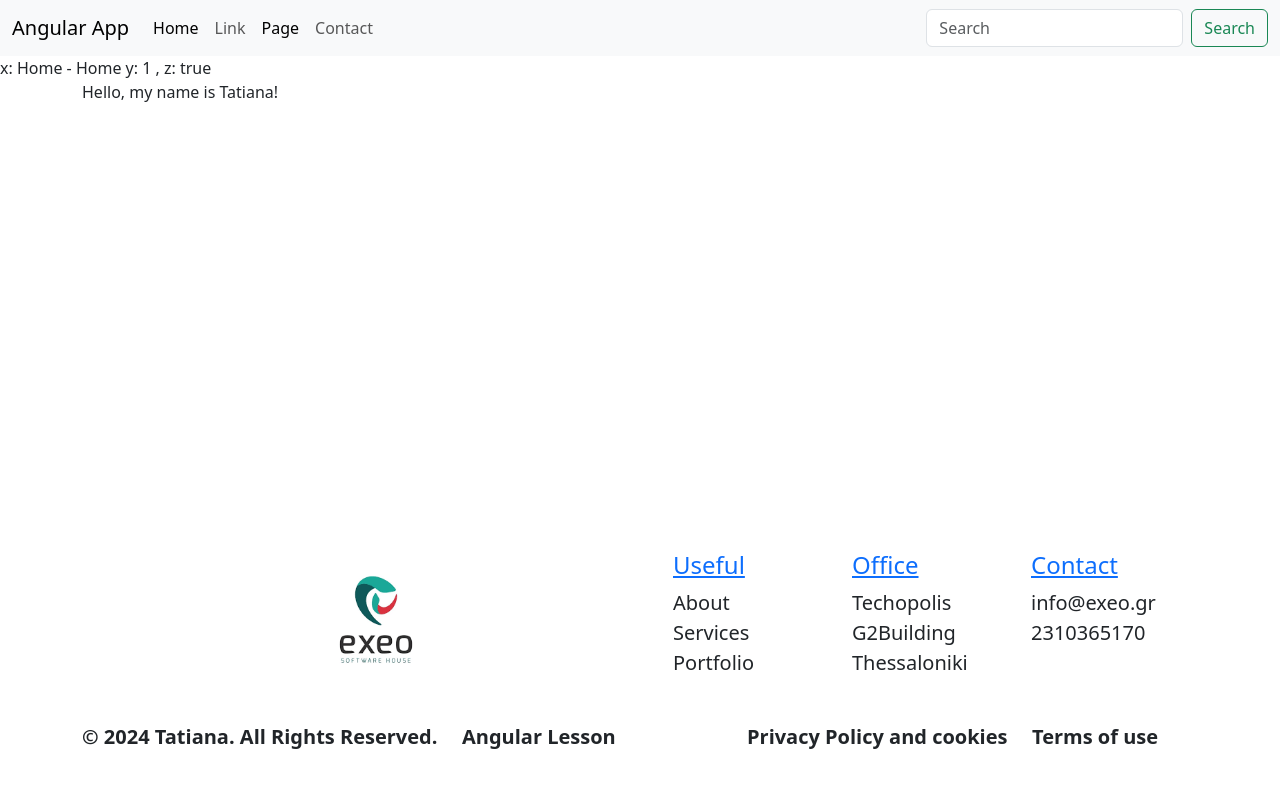
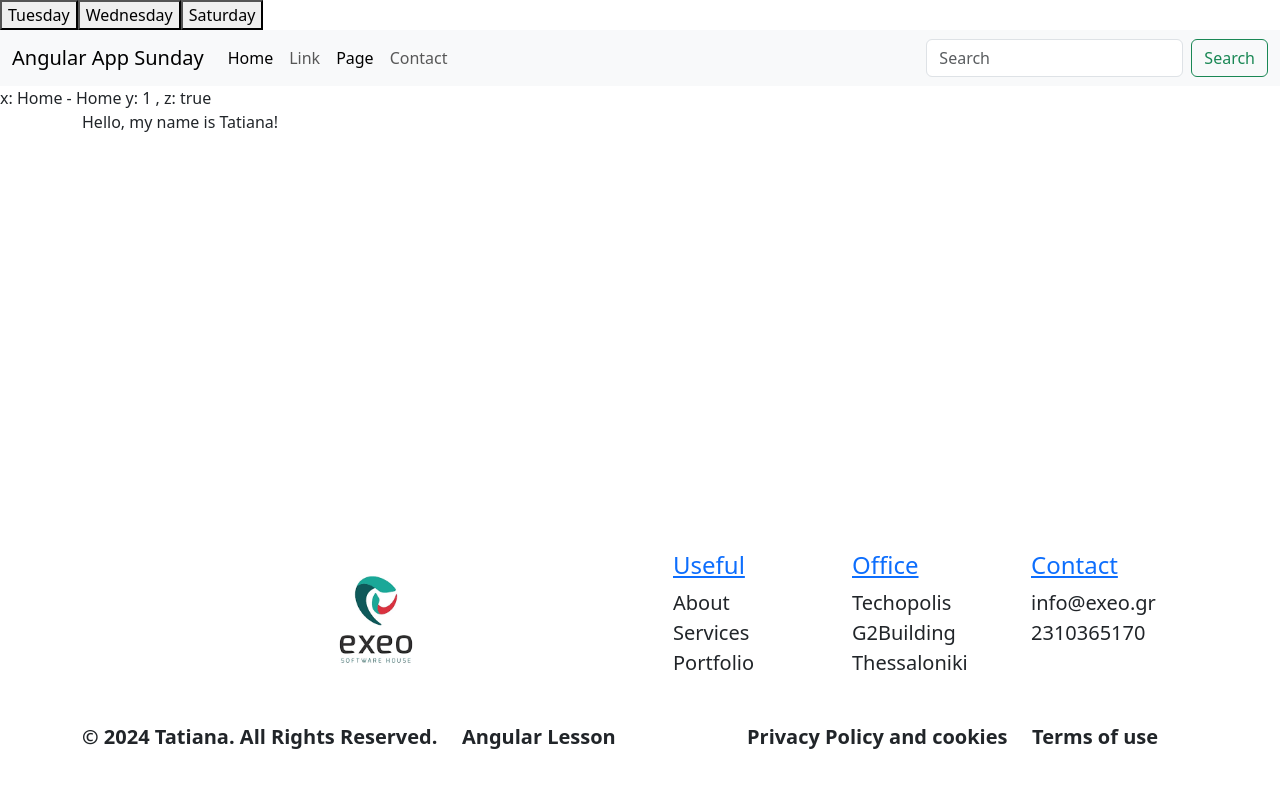
Before and after one commit to tatkrok/angular, an Angular app: page / in a window 1280 px wide. Shown: the top 788 px of the page. Built offline with nearby package versions, Linux system fonts and the light colour scheme.

Commit message:
init hooks

```diff
--- a/src/app/app.component.html
+++ b/src/app/app.component.html
@@ -1,6 +1,9 @@
+<button (click)="changeDay('Tuesday')">Tuesday</button>
+<button (click)="changeDay('Wednesday')">Wednesday</button>
+<button (click)="changeDay('Saturday')">Saturday</button>
 <div class="row m-0 p-0">
   <div class="col-12 m-0 p-0">
-    <app-header></app-header>
+    <app-header [day]="day"></app-header>
   </div>
 </div>
 <div class="row m-0 p-0">
--- a/src/app/app.component.ts
+++ b/src/app/app.component.ts
@@ -1,11 +1,25 @@
-import { Component } from '@angular/core';
+import { Component, OnInit } from '@angular/core';
 
 @Component({
   selector: 'app-root',
   templateUrl: './app.component.html',
   styleUrl: './app.component.css',
 })
-export class AppComponent {
+export class AppComponent implements OnInit {
   title: string = 'angular';
+  day: string = 'Sunday';
 
+  constructor() {
+    console.log('constructor App component called')
+  }
+
+  ngOnInit(): void {
+    console.log('ngOnInit App component called')
+  }
+  // Lifecycle hooks
+  // OnInit(), OnChanges(), AfterViewInit(), OnDestroy()
+
+  changeDay(day: string): void {
+    this.day = day;
+  }
 }
--- a/src/app/ui/header/header.component.html
+++ b/src/app/ui/header/header.component.html
@@ -1,6 +1,6 @@
 <nav class="navbar navbar-expand-lg navbar-light bg-light">
   <div class="container-fluid">
-    <a class="navbar-brand" href="#">Angular App</a>
+    <a class="navbar-brand" href="#">Angular App {{day}}</a>
     <button
       class="navbar-toggler"
       type="button"
--- a/src/app/ui/header/header.component.ts
+++ b/src/app/ui/header/header.component.ts
@@ -1,4 +1,4 @@
-import { Component } from '@angular/core';
+import { Component, Input, OnChanges, SimpleChanges } from '@angular/core';
 import { BehaviorSubject, Observable } from 'rxjs';
 
 @Component({
@@ -6,11 +6,18 @@ import { BehaviorSubject, Observable } from 'rxjs';
   templateUrl: './header.component.html',
   styleUrl: './header.component.css',
 })
-export class HeaderComponent {
+export class HeaderComponent implements OnChanges {
+  @Input() day: string;
   x: string = 'Home';
   i: string = 'Home';
   y: number = 1;
   z: boolean = true;
+
+  ngOnChanges(changes: SimpleChanges): void {
+    if (this.day === 'Saturday') {
+      console.log('Op, exeis mathima 11-1.')
+    }
+  }
 
   changeSelectedMenu(selectedMenuName: string): void {
     this.x = selectedMenuName;
```
